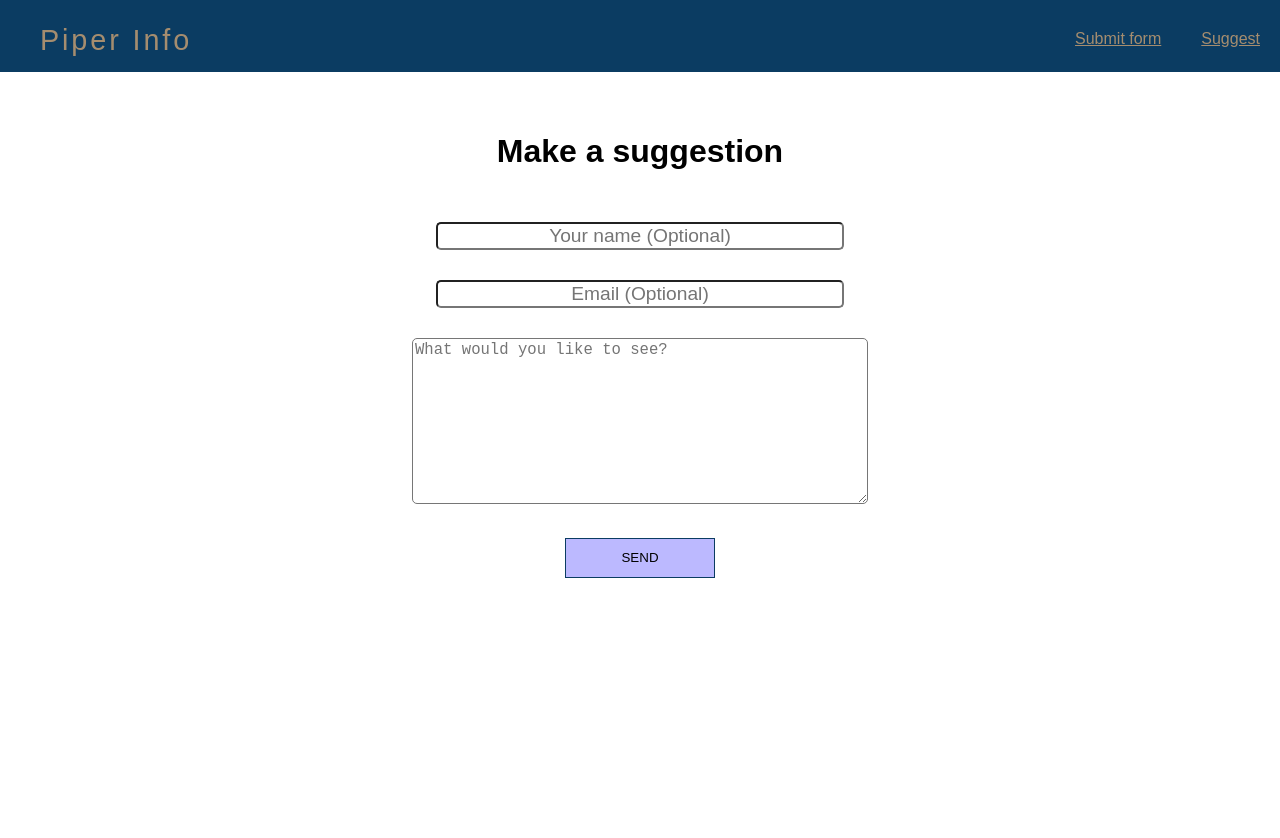
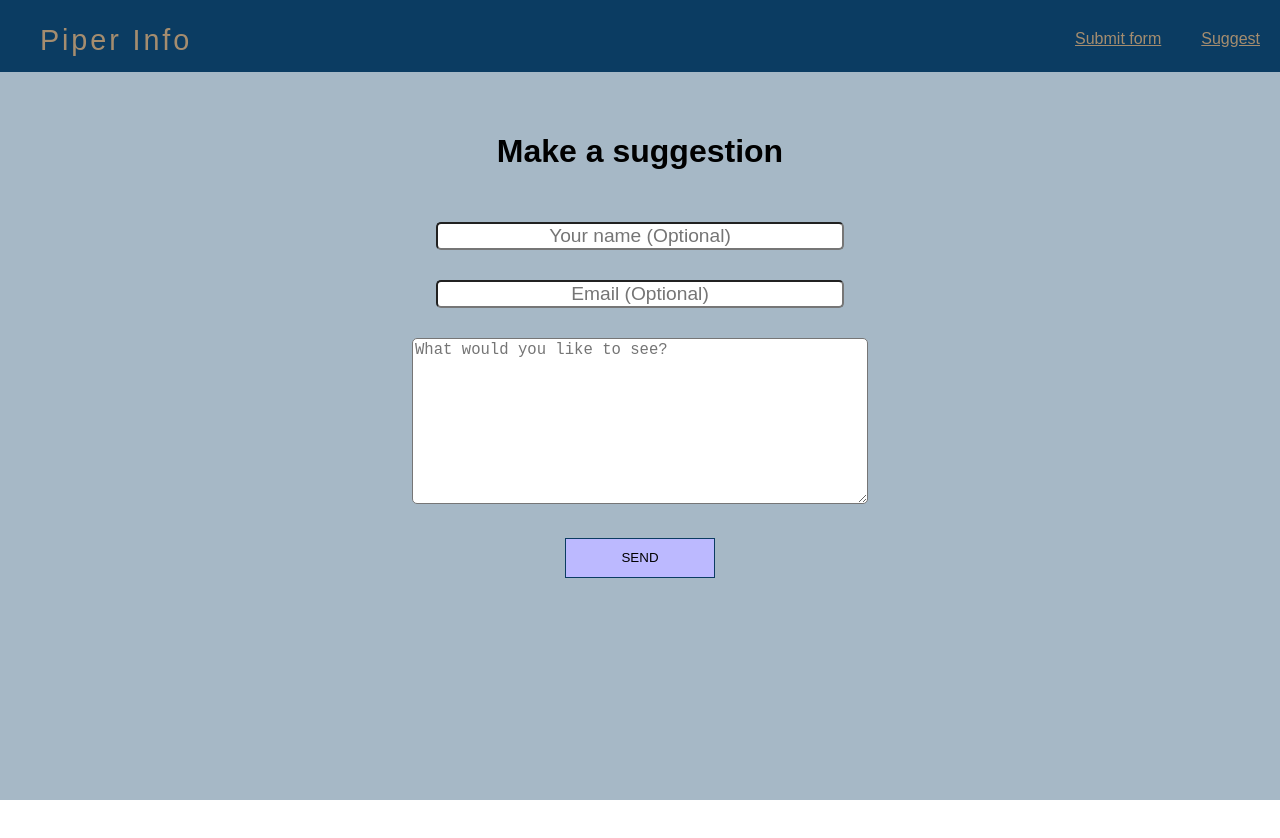
Before and after one commit to petewk/react-boat-info, a React (Create React App) app in the folder client/: page /suggest in a window 1280 px wide. Shown: the top 838 px of the page. Before the commit the page ends 800 px from the top, so only its background shows below. Built offline with nearby package versions, Linux system fonts and the light colour scheme.

Commit message:
remove enf var

```diff
--- a/client/src/App.css
+++ b/client/src/App.css
@@ -351,6 +351,7 @@ input::-webkit-inner-spin-button {
     width: 100vw;
     text-align: center;
     padding: 5vh 0;
+    height: 100vh;
 }
 
 .suggestPage input {
@@ -377,3 +378,19 @@ input::-webkit-inner-spin-button {
     background-color: #bcb9ff;
     border: 1px solid var(--piperDarkBlue)
 }
+
+#alertWindow {
+    position: fixed;
+    height: 100%;
+    width: 100%;
+    top: 0px;
+    left: 0px;
+    background-color: #0b3c625c;
+    z-index: -50;
+    transition: 0.3s;
+}
+
+.fadeIn {
+    z-index: 100 !important;
+    transition: 0.3s;
+}
--- a/client/src/components/suggest.js
+++ b/client/src/components/suggest.js
@@ -8,37 +8,21 @@ function SuggestPage(){
 
   const sendEmail = (e) => {
     e.preventDefault();
-    console.log("sending")
 
-    emailjs.sendForm('gmail', 'template_ydhaxgp', form.current, 'user_heirvKnCxfrzglNjmpMqw')
-      .then((result) => {
-          console.log(result.text);
-      }, (error) => {
-          console.log(error.text);
-      });
+    // emailjs.sendForm('gmail', 'template_ydhaxgp', form.current, 'user_heirvKnCxfrzglNjmpMqw')
+    //   .then((result) => {
+    //       console.log(result.text);
+    //   }, (error) => {
+    //       console.log(error.text);
+    //   });
 
-
-function successAlert(){
-    const alertTarget = document.getElementById(alert);
-    alertTarget.classList.add("alerting");
-}
+    document.getElementById('alertWindow').classList.toggle('fadeIn');
 
 
   };
 
-//   return (
-//     <form ref={form} onSubmit={sendEmail}>
-//       <label>Name</label>
-//       <input type="text" name="user_name" />
-//       <label>Email</label>
-//       <input type="email" name="user_email" />
-//       <label>Message</label>
-//       <textarea name="message" />
-//       <input type="submit" value="Send" />
-//     </form>
-//   );
-
     return(
+        <>
             <div className="suggestPage">
                 <h1>Make a suggestion</h1>
                 <form ref={form} onSubmit={sendEmail}>
@@ -47,10 +31,13 @@ function successAlert(){
                     <textarea placeholder="What would you like to see?" name="suggestion" required></textarea><br />
                     <button type="submit">SEND</button>
                 </form>
-            <div id="alert">
-                <span></span>
+            </div>
+            <div id="alertWindow">
+                <div id="alertBox">
+                    <h3>Thanks for the suggestion!</h3>
                 </div>
             </div>
+        </>
 
 
     )
```
Also changed, not shown: 2 other files (tests, documents, lock files or other folders). Lines whose indentation alone changed are shown as unchanged.
